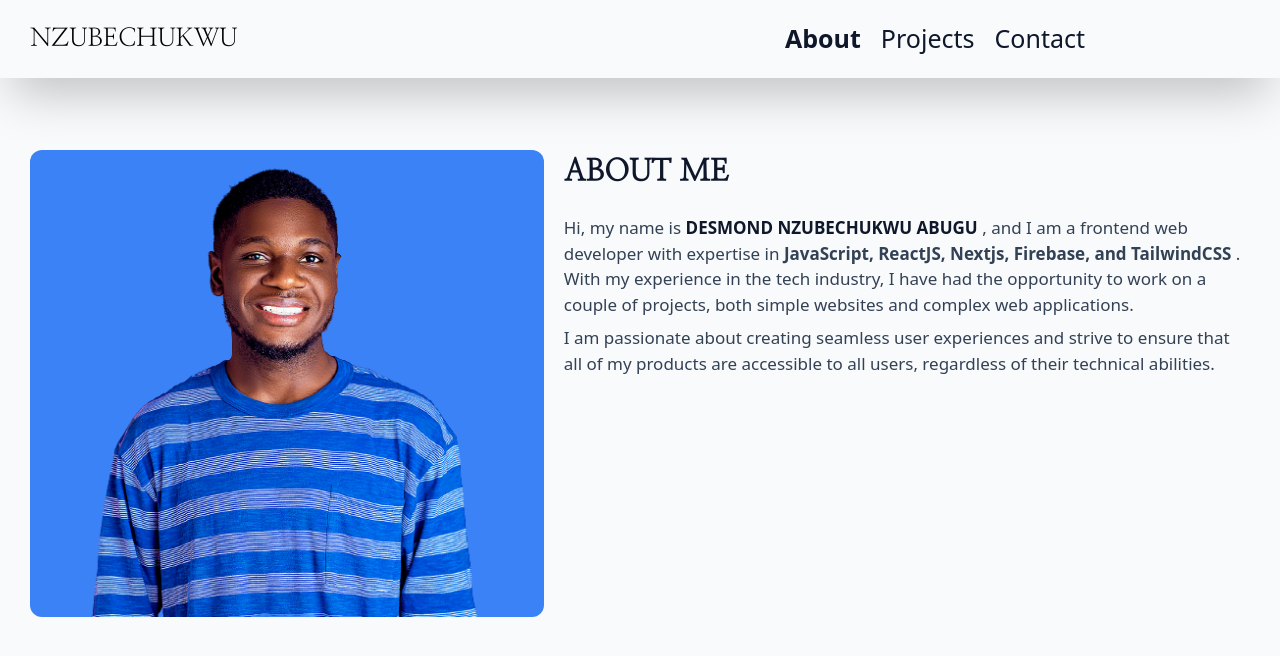
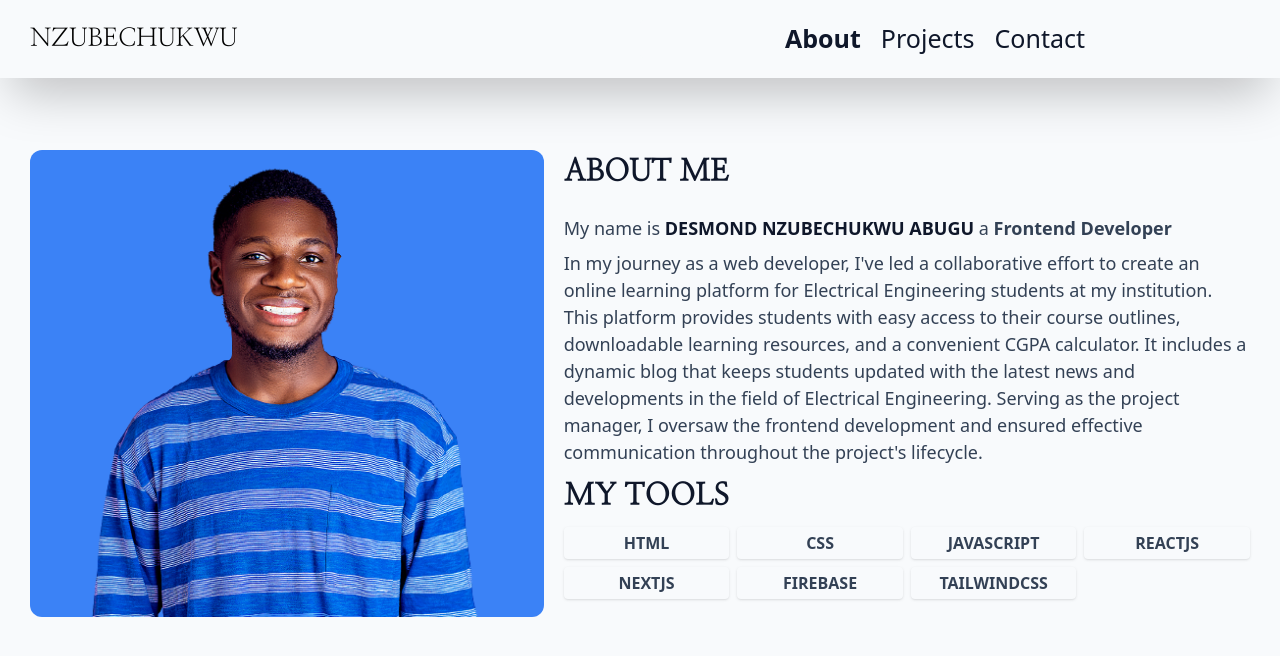
Before and after one commit to DesmondNzubechi/PORTFOLIO, a Next.js app: page /about in a window 1280 px wide. Shown: the top 656 px of the page. Built offline with nearby package versions, Linux system fonts and the light colour scheme.

Commit message:
new change

```diff
--- a/app/about/page.jsx
+++ b/app/about/page.jsx
@@ -11,12 +11,22 @@ const About = () => {
   <div data-aos='fade-up' data-aos-duration='1000' className=" flex flex-col gap-5">
     <h1 className="text-slate-900 md:text-[30px] text-[25px] font-bold uppercase text-slate-900  font-headerFont">About Me</h1>
     <div className="text-slate-700 font-fonty max-w-[700px] flex flex-col gap-2 ">
-    <p className="md:text-[17px] text-slate-700 text-[15px] ">Hi, my name is <strong className="uppercase text-slate-900 font-bold">Desmond Nzubechukwu Abugu</strong> , and I am a frontend web developer with expertise in <strong>JavaScript, ReactJS, Nextjs, Firebase, and TailwindCSS</strong> . With my experience in the tech industry, I have had the opportunity to work on a couple of projects, both simple websites and complex web applications.</p>
-  <p className="md:text-[17px] text-[15px] ">I am passionate about creating seamless user experiences and strive to ensure that all of my products are accessible to all users, regardless of their technical abilities.</p>
- { /*<p className="md:text-[17px] text-[15px] ">In my career journey I have had the opportunity to collaborate with cross-functional teams, including designers, backend developers, and project managers, to deliver high-quality products on time and within budget. I am a strong communicator and collaborator, and enjoy working in fast-paced and dynamic environments.</p>
-  <p className="md:text-[17px] text-[15px] ">When I'm not coding, you can find me exploring the latest frontend development trends and technologies, attending meetup, and experimenting with new projects. I am constantly seeking out opportunities to learn and grow as a developer and am excited about the future of web development and the endless possibilities it holds.</p>*/}
- {// <p className="md:text-[17px] text-[15px] ">Overall, I am a dedicated and experienced frontend web developer with a passion for creating user-friendly and visually stunning web applications. My expertise in HTML, CSS, JavaScript, ReactJS, and TailwindCSS allows me to bring complex ideas to life with efficiency and precision.</p>
-  }</div>
+    <p className="md:text-[18px] text-slate-700 text-[12px] ">My name is <strong className="uppercase text-slate-900 font-bold">Desmond Nzubechukwu Abugu</strong>  a <strong className='capitalize'>frontend developer</strong></p>
+
+  <p className="md:text-[18px] text-slate-700 text-[12px] ">In my journey as a web developer, I've led a collaborative effort to create an online learning platform  for Electrical Engineering students at my institution.  This platform provides students with easy access to their course outlines, downloadable learning resources, and a convenient CGPA calculator. It includes a dynamic blog that keeps students updated with the latest news and developments in the field of Electrical Engineering. Serving as the project manager, I oversaw the frontend development and ensured effective communication throughout the project's lifecycle.</p>
+  <h1 className="text-slate-900 md:text-[30px] text-[25px] font-bold uppercase text-slate-900  font-headerFont">My Tools</h1>
+  <div className='grid gap-2 uppercase grid-cols-4'>
+                            <span className='font-semibold shadow text-center p-1 rounded'>HTML</span>
+                            <span className='font-semibold shadow text-center p-1 rounded'>CSS</span>
+                            <span className='font-semibold shadow text-center p-1 rounded'>JavaScript</span>
+                            <span className='font-semibold shadow text-center p-1 rounded'>ReactJS</span>
+                            <span className='font-semibold shadow text-center p-1 rounded'>Nextjs</span>
+                            <span className='font-semibold shadow text-center p-1 rounded'>Firebase</span>
+                            <span className='font-semibold shadow text-center p-1 rounded'>TailwindCSS</span>
+  </div>
+  {/*<p className="md:text-[18px] text-[12px] ">My commitment to creating user-friendly, accessible web experiences remains unwavering. I am dedicated to crafting products that cater to users of all technical proficiencies, prioritizing inclusivity and user satisfaction above all else</p>
+  */}
+ </div>
   </div>
 </div>
         </div>
--- a/app/page.jsx
+++ b/app/page.jsx
@@ -9,7 +9,7 @@ export default function Home() {
     <main className="flex min-h-screen lg:flex-row gap-5 bg-slate-50  flex-col py-[100px] pt-[150px] items-center font-poppins justify-around p-10">
       <div className='flex max-w-[700px] flex-col gap-5'>
         <h1 className='font-bold text-black text-[20px] font-headerFont uppercase md:text-[40px] '>Desmond Nzubechukwu</h1>
-        <p className='text-[15px] text-slate-500 md:text-[25px] font-[400]'>I am a dedicated <strong className='text-slate-900'>Frontend Developer</strong> with a primary focus on delivering value and innovative solutions to businesses, organizations, and communities.</p>
+        <p className='text-[15px] text-slate-500 md:text-[25px] font-[400]'>I am a dedicated <strong className='text-slate-900'>Frontend Developer</strong> with a primary focus on delivering value and innovative solutions to businesses, organizations, and communities through the application of my skills and expertise.</p>
         <div className='flex gap-5 items-center'>
             <Link className='border p-2 rounded text-[15px] md:text-[20px] border-blue-500 text-slate-50 font-[500] hover:text-slate-50 hover:bg-slate-900 bg-blue-500' href=''>My Projects</Link>
             <Link className='border p-2 rounded text-[15px] md:text-[20px] border-blue-500 text-slate-900 font-[500] hover:text-slate-50 hover:bg-slate-900' href='/'>Contact Me</Link>
```
